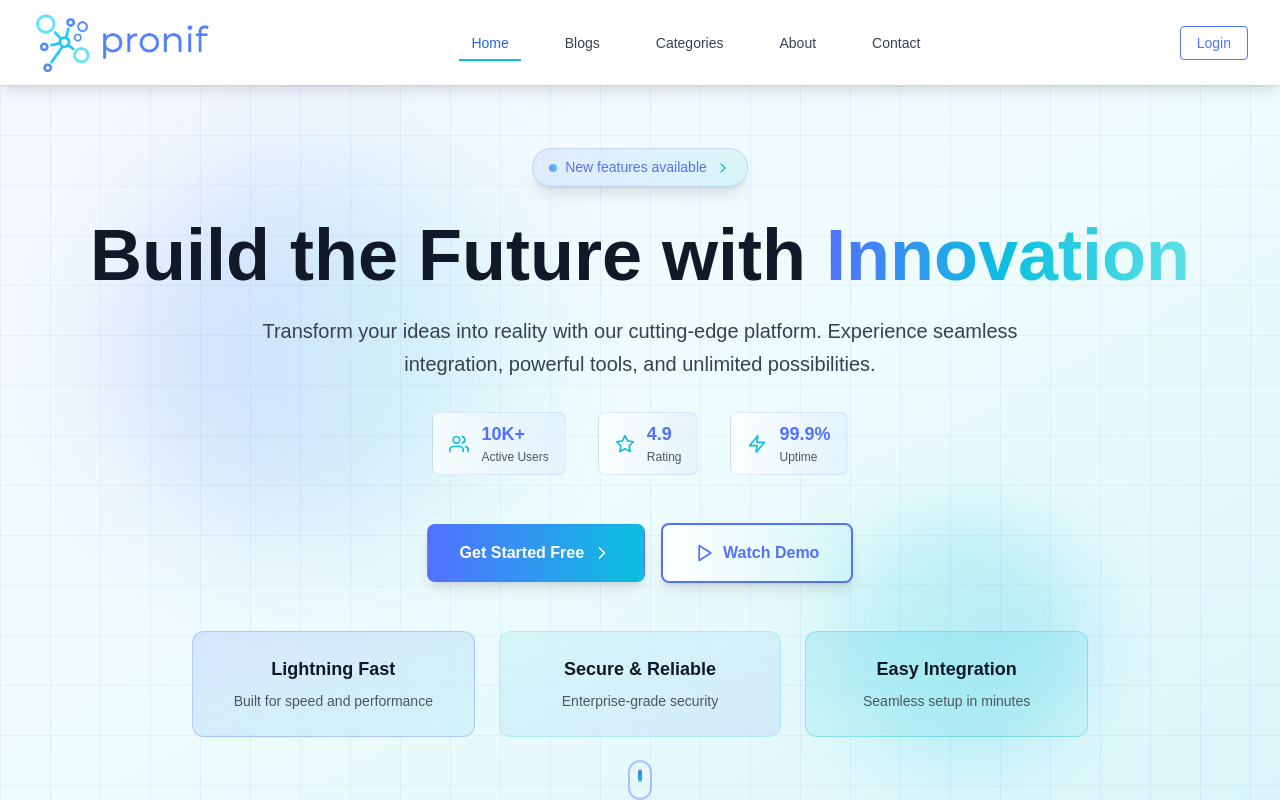
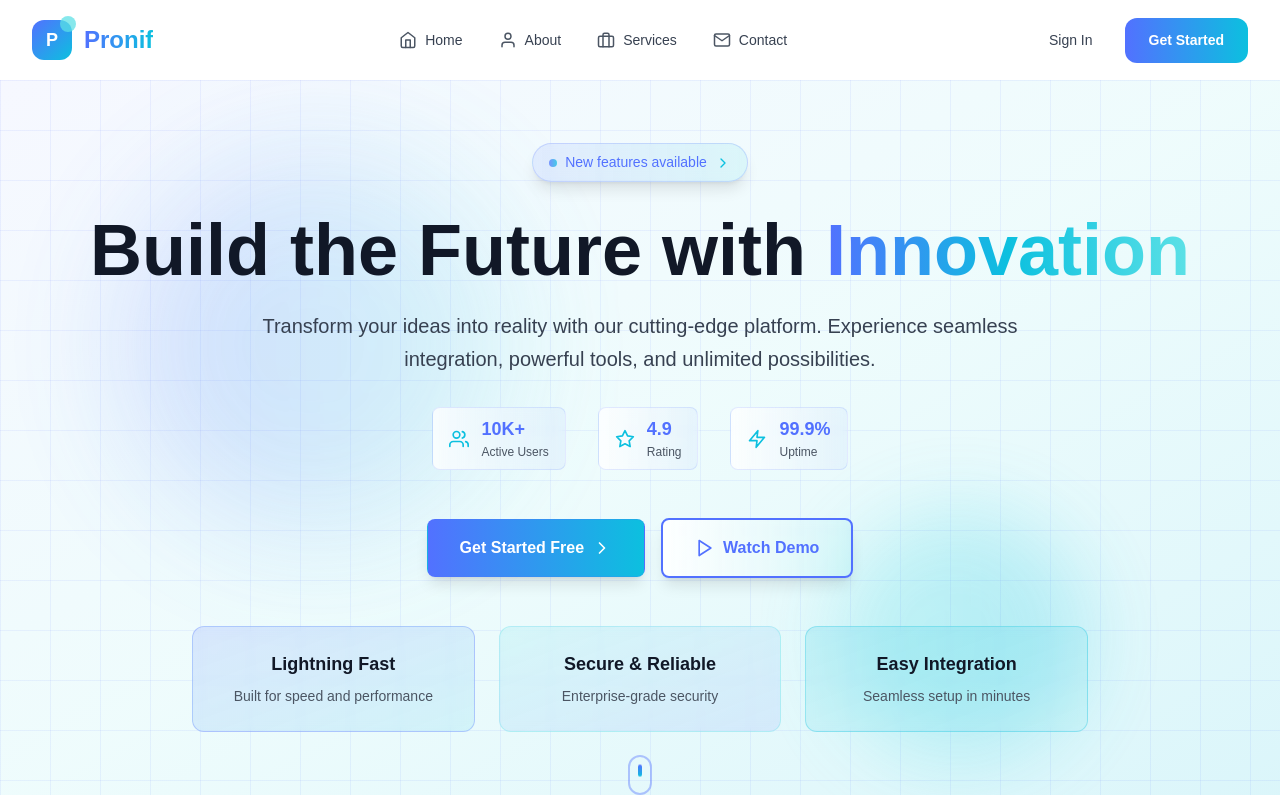
Before and after one commit to momenur/pronif, a Next.js app: page / in a window 1280 px wide. Built offline with nearby package versions, Linux system fonts and the light colour scheme.

Commit message:
update navbar

```diff
--- a/src/components/shared-components/navbar/index.jsx
+++ b/src/components/shared-components/navbar/index.jsx
@@ -1,115 +1,161 @@
 "use client";
 
+import * as React from "react";
 import Link from "next/link";
-import Image from "next/image";
-import { Menu, X } from "react-feather";
-import React, { useState } from "react";
-import { usePathname } from "next/navigation";
-import { navItems } from "@/components/shared-components/helpers/uiData";
+import { Menu, X, Home, User, Briefcase, Mail } from "react-feather";
 
+const navigation = [
+  { name: "Home", href: "/", icon: Home },
+  { name: "About", href: "/about", icon: User },
+  { name: "Services", href: "/services", icon: Briefcase },
+  { name: "Contact", href: "/contact", icon: Mail },
+];
 const Navbar = () => {
-  const pathname = usePathname();
-  const [isOpen, setIsOpen] = useState(false);
+  const [isOpen, setIsOpen] = React.useState(false);
+  const [scrolled, setScrolled] = React.useState(false);
 
+  React.useEffect(() => {
+    const handleScroll = () => {
+      setScrolled(window.scrollY > 20);
+    };
+    window.addEventListener("scroll", handleScroll);
+    return () => window.removeEventListener("scroll", handleScroll);
+  }, []);
   return (
-    <nav className="sticky top-0 z-50 bg-white shadow-lg">
-      <div className="px-4 mx-auto max-w-screen-2xl sm:px-6 lg:px-8 h-[85px]">
-        <div className="flex items-center justify-between py-2">
-          <div className="flex items-center">
-            <Link href="/" className="flex items-center flex-shrink-0">
-              <Image alt="logo" height={60} width={180} src="/logo.png" />
+    <>
+      <nav
+        className={`fixed top-0 left-0 right-0 z-50 transition-all duration-300 ${
+          scrolled
+            ? "bg-white/90 backdrop-blur-md shadow-lg border-b border-border-light"
+            : "bg-transparent"
+        }`}
+      >
+        <div className="px-4 mx-auto max-w-7xl sm:px-6 lg:px-8">
+          <div className="flex items-center justify-between h-16 lg:h-20">
+            {/* Logo with Animation */}
+            <Link href="/" className="flex items-center space-x-3 group">
+              <div className="relative">
+                <div className="flex items-center justify-center w-10 h-10 transition-transform duration-300 transform bg-gradient-to-br from-primary to-primary-main rounded-xl group-hover:rotate-12">
+                  <span className="font-bold text-white text-18">P</span>
+                </div>
+                <div className="absolute w-4 h-4 rounded-full -top-1 -right-1 bg-secondary animate-pulse"></div>
+              </div>
+              <span className="font-bold text-transparent text-20 lg:text-24 bg-gradient-to-r from-primary to-primary-main bg-clip-text">
+                Pronif
+              </span>
             </Link>
-          </div>
 
             {/* Desktop Navigation */}
-          <div className="items-center hidden space-x-8 md:flex">
-            {navItems?.map((item) => {
-              const { id, path, name } = item;
-              const isActive = pathname === path;
+            <div className="items-center hidden space-x-1 lg:flex">
+              {navigation.map((item, index) => {
+                const Icon = item.icon;
                 return (
                   <Link
-                  key={id}
-                  href={path}
-                  className={`relative px-3 py-2 text-sm font-medium transition-all duration-1000 ease-in-out ${
-                    isActive
-                      ? "text-blue-600"
-                      : "text-gray-700 hover:text-primary"
-                  }`}
+                    key={item.name}
+                    href={item.href}
+                    className="relative px-4 py-2 transition-all duration-300 group rounded-xl hover:bg-primary/10"
+                    style={{ animationDelay: `${index * 100}ms` }}
                   >
-                  {name}
-
-                  <span
-                    className={`absolute bottom-0 left-0 w-full h-0.5 bg-primary-main transform transition-all duration-1000 ease-in-out ${
-                      isActive ? "scale-x-100" : "scale-x-0"
-                    }`}
+                    <div className="flex items-center space-x-2">
+                      <Icon
+                        size={18}
+                        className="text-gray-600 transition-colors duration-300 transform group-hover:text-primary group-hover:scale-110"
                       />
-
-                  <span
-                    className={`absolute bottom-0 left-0 w-full h-0.5 bg-primary-main transform transition-all duration-300 ease-in-out ${
-                      isActive ? "scale-x-0" : "scale-x-0 hover:scale-x-100"
-                    }`}
-                  />
+                      <span className="font-medium text-gray-700 transition-colors duration-300 text-14 group-hover:text-primary">
+                        {item.name}
+                      </span>
+                    </div>
+                    <div className="absolute bottom-0 left-1/2 w-0 h-0.5 bg-gradient-to-r from-primary to-primary-main transform -translate-x-1/2 group-hover:w-full transition-all duration-300"></div>
                   </Link>
                 );
               })}
             </div>
 
-          <button className="border-primary border hover:bg-primary text-primary hover:text-white text-sm py-1.5 px-4 rounded-sm transition-colors duration-200 hidden md:block">
-            Login
+            {/* Desktop CTA */}
+            <div className="items-center hidden space-x-4 lg:flex">
+              <button className="relative px-4 py-2 font-medium text-gray-700 transition-colors duration-300 text-14 hover:text-primary group">
+                Sign In
+                <div className="absolute bottom-0 left-0 w-0 h-0.5 bg-primary group-hover:w-full transition-all duration-300"></div>
               </button>
+              <button className="px-6 py-3 bg-gradient-to-r from-primary to-primary-main text-white text-14 font-semibold rounded-xl hover:shadow-lg hover:shadow-primary/25 transform hover:-translate-y-0.5 transition-all duration-300 relative overflow-hidden group">
+                <span className="relative z-10">Get Started</span>
+                <div className="absolute inset-0 transition-opacity duration-300 opacity-0 bg-gradient-to-r from-primary-main to-secondary group-hover:opacity-100"></div>
+              </button>
+            </div>
 
-          {/* Mobile menu button */}
-          <div className="flex items-center md:hidden">
+            {/* Mobile Menu Button */}
             <button
               onClick={() => setIsOpen(!isOpen)}
-              className="inline-flex items-center justify-center p-2 transition-all duration-200 rounded-md"
-              aria-expanded={isOpen}
+              className="relative p-2 transition-colors duration-300 lg:hidden rounded-xl hover:bg-gray-100"
             >
-              {isOpen ? (
-                <X className="text-red-500 transition-transform duration-200 transform size-7" />
-              ) : (
-                <Menu className="transition-transform duration-200 transform size-7 text-primary" />
-              )}
+              <div className="relative w-6 h-6">
+                <Menu
+                  size={24}
+                  className={`absolute inset-0 text-gray-700 transition-all duration-300 ${
+                    isOpen ? "rotate-180 opacity-0" : "rotate-0 opacity-100"
+                  }`}
+                />
+                <X
+                  size={24}
+                  className={`absolute inset-0 text-gray-700 transition-all duration-300 ${
+                    isOpen ? "rotate-0 opacity-100" : "-rotate-180 opacity-0"
+                  }`}
+                />
+              </div>
+            </button>
+          </div>
+        </div>
+
+        {/* Mobile Menu */}
+        <div
+          className={`lg:hidden transition-all duration-300 ease-in-out ${
+            isOpen
+              ? "max-h-96 opacity-100"
+              : "max-h-0 opacity-0 overflow-hidden"
+          }`}
+        >
+          <div className="border-t bg-white/95 backdrop-blur-md border-border-light">
+            <div className="px-4 py-6 space-y-4">
+              {navigation.map((item, index) => {
+                const Icon = item.icon;
+                return (
+                  <Link
+                    key={item.name}
+                    href={item.href}
+                    onClick={() => setIsOpen(false)}
+                    className="flex items-center p-3 space-x-3 transition-all duration-300 rounded-xl hover:bg-primary/10 group"
+                    style={{
+                      animationDelay: `${index * 100}ms`,
+                      transform: isOpen ? "translateX(0)" : "translateX(-20px)",
+                      transition: `all 300ms ease-out ${index * 50}ms`,
+                    }}
+                  >
+                    <div className="flex items-center justify-center w-10 h-10 transition-transform duration-300 rounded-lg bg-gradient-to-br from-primary/10 to-primary-main/10 group-hover:scale-110">
+                      <Icon size={20} className="text-primary" />
+                    </div>
+                    <span className="font-medium text-gray-700 transition-colors duration-300 text-16 group-hover:text-primary">
+                      {item.name}
+                    </span>
+                  </Link>
+                );
+              })}
+
+              <div className="pt-4 space-y-3 border-t border-border-light">
+                <button className="w-full p-3 font-medium text-left text-gray-700 transition-colors duration-300 text-16 hover:text-primary">
+                  Sign In
+                </button>
+                <button className="w-full p-3 bg-gradient-to-r from-primary to-primary-main text-white text-16 font-semibold rounded-xl hover:shadow-lg hover:shadow-primary/25 transform hover:-translate-y-0.5 transition-all duration-300">
+                  Get Started
                 </button>
               </div>
             </div>
           </div>
-
-      {/* Mobile Navigation */}
-      <div
-        className={`md:hidden transition-all duration-300 ease-in-out ${
-          isOpen
-            ? "max-h-[calc(90vh-85px)] opacity-100 overflow-y-auto"
-            : "max-h-0 opacity-0 overflow-hidden"
-        }`}
-      >
-        <div className="px-2 pt-2 pb-3 space-y-1 sm:px-3 bg-gray-50 ">
-          {navItems.map((item) => {
-            const { id, path, name } = item;
-            const isActive = pathname === path;
-            return (
-              <Link
-                key={id}
-                href={path}
-                onClick={() => setIsOpen(false)}
-                className={`relative block px-3 py-2 text-base font-medium transition-all duration-200 ease-in-out ${
-                  isActive
-                    ? "text-primary bg-blue-50 border-l-4 border-primary-main"
-                    : "text-gray-700 hover:text-primary hover:bg-gray-100"
-                }`}
-              >
-                {name}
-              </Link>
-            );
-          })}
-        </div>
-        <div className="mx-6">
-          <button className="border-primary border hover:bg-primary text-primary hover:text-white text-sm py-1.5 rounded-sm transition-colors duration-200 md:hidden mb-8 w-full">
-            Login
-          </button>
-        </div>
         </div>
       </nav>
+
+      {/* Spacer to prevent content from hiding behind fixed navbar */}
+      <div className="h-16 lg:h-20"></div>
+    </>
   );
 };
 
```
Lines whose indentation alone changed are shown as unchanged.
